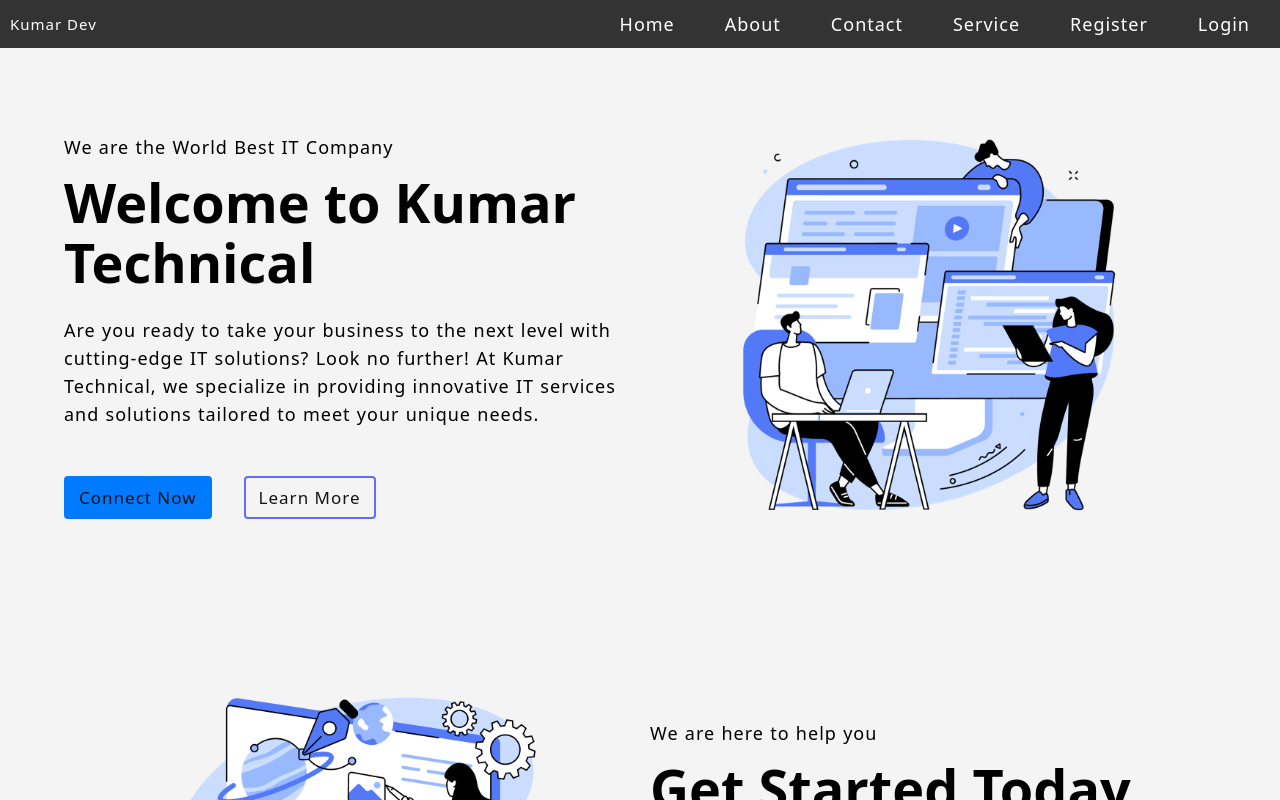
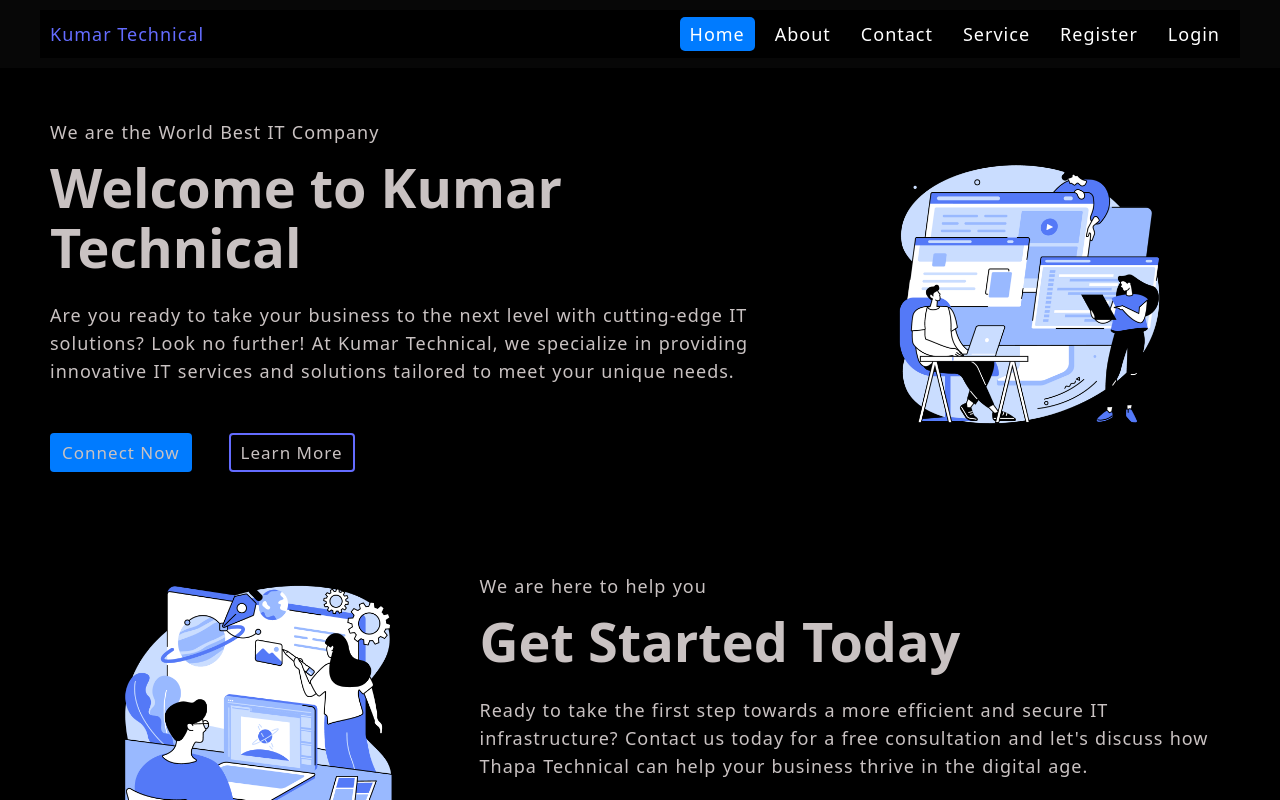
Before and after one commit to kumar-parajuli/Mern2023, a React (Create React App) app: page / in a window 1280 px wide. Shown: the top 800 px of the page. Built offline with nearby package versions, Linux system fonts and the light colour scheme; no server answers.

Commit message:
adminContact&AdminUser page added ,modify the styles

```diff
--- a/package.json
+++ b/package.json
@@ -9,6 +9,7 @@
     "@testing-library/user-event": "^13.2.1",
     "react": "^18.2.0",
     "react-dom": "^18.2.0",
+    "react-icons": "^5.0.1",
     "react-router-dom": "^6.20.0",
     "react-scripts": "5.0.1",
     "react-toastify": "^10.0.0",
--- a/src/App.js
+++ b/src/App.js
@@ -9,6 +9,9 @@
 import Navebar from "./Components/Navebar";
 import Logout from "./pages/Logout";
 import { Error } from "./pages/Error";
+import AdminLayout from "./layouts/AdminLayout";
+import AdminUsers from "./pages/AdminUsers";
+import AdminContacts from "./pages/AdminContacts";
 
 function App() {
   return (
@@ -23,6 +26,10 @@
         <Route path="/register" element={<Register />} />
         <Route path="/logout" element={<Logout />} />
         <Route path="*" element={<Error />} />
+        <Route path="admin" element={<AdminLayout />}>
+          <Route path="users" element={<AdminUsers />} />
+          <Route path="contacts" element={<AdminContacts />} />
+        </Route>
       </Routes>
     </BrowserRouter>
   );
--- /dev/null
+++ b/src/Components/Navebar.css
@@ -0,0 +1,41 @@
+/* styles.css */
+
+.container {
+  display: flex;
+  justify-content: space-between;
+  align-items: center;
+  padding: 1rem;
+  background: black;
+  color: #c9c2c2;
+}
+
+.logo-brand {
+  margin-right: 2rem;
+  font-size: 1.5rem;
+}
+
+nav ul {
+  list-style: none;
+  display: flex;
+  gap: 1rem;
+}
+
+nav ul li {
+  margin: 0;
+}
+
+nav ul li a {
+  text-decoration: none;
+  color: #fff;
+  padding: 0.5rem 1rem;
+  border-radius: 5px;
+  transition: background 0.3s ease;
+}
+
+nav ul li a:hover {
+  background: #555;
+}
+
+nav ul li a.active {
+  background: #007bff;
+}
--- a/src/Components/Navebar.js
+++ b/src/Components/Navebar.js
@@ -1,103 +1,154 @@
 import React from "react";
 import { NavLink } from "react-router-dom";
 import { useAuth } from "../store/auth";
-
+import "./Navebar.css";
 const Navbar = () => {
   const { isLoggedIn } = useAuth();
 
-  const navStyle = {
-    display: "flex",
-    justifyContent: "space-between",
-    alignItems: "center",
-    padding: "1rem",
-    background: "#333",
+  // const navStyle = {
+  //   display: "flex",
+  //   justifyContent: "space-between",
+  //   alignItems: "center",
+  //   padding: "1rem",
+  //   background: "#333",
 
-    color: "#c9c2c2",
-  };
+  //   color: "#c9c2c2",
+  // };
 
-  const logoStyle = {
-    marginRight: "2rem",
-    fontSize: "1.5rem",
-    textDecoration: "none",
-    color: "#fff",
-  };
+  // const logoStyle = {
+  //   marginRight: "2rem",
+  //   fontSize: "1.5rem",
+  //   textDecoration: "none",
+  //   color: "#fff",
+  // };
 
-  const navLinkStyle = {
-    textDecoration: "none",
-    color: "#fff",
-    margin: "0 1rem",
-    padding: "0.5rem 1rem",
-    borderRadius: "5px",
-    transition: "background 0.3s ease",
-  };
+  // const navLinkStyle = {
+  //   textDecoration: "none",
+  //   color: "#fff",
+  //   margin: "0 1rem",
+  //   padding: "0.5rem 1rem",
+  //   borderRadius: "5px",
+  //   transition: "background 0.3s ease",
+  // };
 
   const activeStyle = {
     background: "#555",
   };
 
   return (
+    // <header>
+    //   <div style={navStyle}>
+    //     <div>
+    //       <NavLink to="/" style={logoStyle}>
+    //         Kumar Dev
+    //       </NavLink>
+    //     </div>
+    //     <nav style={{ display: "flex", justifyContent: "flex-end" }}>
+    //       <ul style={{ listStyle: "none", display: "flex", gap: "1rem" }}>
+    //         <li>
+    //           <NavLink to="/" style={navLinkStyle} activeStyle={activeStyle}>
+    //             Home
+    //           </NavLink>
+    //         </li>
+    //         <li>
+    //           <NavLink
+    //             to="/about"
+    //             style={navLinkStyle}
+    //             activeStyle={activeStyle}>
+    //             About
+    //           </NavLink>
+    //         </li>
+    //         <li>
+    //           <NavLink
+    //             to="/contact"
+    //             style={navLinkStyle}
+    //             activeStyle={activeStyle}>
+    //             Contact
+    //           </NavLink>
+    //         </li>
+    //         <li>
+    //           <NavLink
+    //             to="/service"
+    //             style={navLinkStyle}
+    //             activeStyle={activeStyle}>
+    //             Service
+    //           </NavLink>
+    //         </li>
+    //         {isLoggedIn ? (
+    //           <li>
+    //             <NavLink
+    //               to="/logout"
+    //               style={navLinkStyle}
+    //               activeStyle={activeStyle}>
+    //               Logout
+    //             </NavLink>
+    //           </li>
+    //         ) : (
+    //           <>
+    //             <li>
+    //               <NavLink
+    //                 to="/register"
+    //                 style={navLinkStyle}
+    //                 activeStyle={activeStyle}>
+    //                 Register
+    //               </NavLink>
+    //             </li>
+    //             <li>
+    //               <NavLink
+    //                 to="/login"
+    //                 style={navLinkStyle}
+    //                 activeStyle={activeStyle}>
+    //                 Login
+    //               </NavLink>
+    //             </li>
+    //           </>
+    //         )}
+    //       </ul>
+    //     </nav>
+    //   </div>
+    // </header>
     <header>
-      <div style={navStyle}>
-        <div>
-          <NavLink to="/" style={logoStyle}>
-            Kumar Dev
-          </NavLink>
+      <div className="container">
+        <div className="logo-brand">
+          <NavLink to="/">Kumar Technical</NavLink>
         </div>
-        <nav style={{ display: "flex", justifyContent: "flex-end" }}>
-          <ul style={{ listStyle: "none", display: "flex", gap: "1rem" }}>
+        <nav>
+          <ul>
             <li>
-              <NavLink to="/" style={navLinkStyle} activeStyle={activeStyle}>
+              <NavLink to="/" activeStyle={activeStyle}>
                 Home
               </NavLink>
             </li>
             <li>
-              <NavLink
-                to="/about"
-                style={navLinkStyle}
-                activeStyle={activeStyle}>
+              <NavLink to="/about" activeStyle={activeStyle}>
                 About
               </NavLink>
             </li>
             <li>
-              <NavLink
-                to="/contact"
-                style={navLinkStyle}
-                activeStyle={activeStyle}>
+              <NavLink to="/contact" activeStyle={activeStyle}>
                 Contact
               </NavLink>
             </li>
             <li>
-              <NavLink
-                to="/service"
-                style={navLinkStyle}
-                activeStyle={activeStyle}>
+              <NavLink to="/service" activeStyle={activeStyle}>
                 Service
               </NavLink>
             </li>
             {isLoggedIn ? (
               <li>
-                <NavLink
-                  to="/logout"
-                  style={navLinkStyle}
-                  activeStyle={activeStyle}>
+                <NavLink to="/logout" activeStyle={activeStyle}>
                   Logout
                 </NavLink>
               </li>
             ) : (
               <>
                 <li>
-                  <NavLink
-                    to="/register"
-                    style={navLinkStyle}
-                    activeStyle={activeStyle}>
+                  <NavLink to="/register" activeStyle={activeStyle}>
                     Register
                   </NavLink>
                 </li>
                 <li>
-                  <NavLink
-                    to="/login"
-                    style={navLinkStyle}
-                    activeStyle={activeStyle}>
+                  <NavLink to="/login" activeStyle={activeStyle}>
                     Login
                   </NavLink>
                 </li>
--- a/src/index.css
+++ b/src/index.css
@@ -26,8 +26,6 @@
   /* min-width: 32rem; */
   min-height: 100vh;
 }
-
-/*?  Help me reach 1 Million subs 👉 https://youtube.com/thapatechnical */
 
 h1 {
   font-size: 5.4rem;
@@ -114,6 +112,7 @@
 /***** Hero Section *****/
 
 .section-hero {
+  background-color: black;
   & .grid {
     align-items: center;
   }
@@ -247,7 +246,7 @@
 /* RegistrationForm.css */
 
 section {
-  background-color: #f4f4f4;
+  background-color: black;
   /* background-color: #c9c2c2; */
 
   padding: 40px 0;
@@ -255,7 +254,7 @@
 
 .main-heading {
   font-size: 2rem;
-  color: #333;
+  color: #c9c2c2;
   text-align: center;
 }
 
@@ -282,7 +281,7 @@
 
 .registration-form {
   /* background-color: #fff; */
-  background-color: #f4f4f4;
+  background-color: black;
 
   box-shadow: 0 0 10px rgba(0, 0, 0, 0.1);
   padding: 20px;
@@ -292,7 +291,7 @@
   display: block;
   margin-bottom: 8px;
   font-weight: bold;
-  color: #555;
+  color: #c9c2c2;
 }
 
 input {
@@ -305,7 +304,7 @@
 
 button {
   background-color: #007bff;
-  color: #151414;
+  color: #c9c2c2;
   padding: 10px 15px;
   border: none;
   border-radius: 4px;
@@ -314,11 +313,13 @@
 
 /* contact section */
 .section-contact {
+  background-color: black;
   & .contact-content {
     padding: 0;
 
     & h1 {
       margin-bottom: 3.2rem;
+      color: #c9c9c9;
     }
   }
   & .container {
@@ -341,6 +342,8 @@
       gap: 3.2rem;
     }
     & label {
+      color: #c9c9c9;
+
       display: block;
       margin-bottom: 1.2rem;
       text-transform: capitalize;
@@ -357,7 +360,7 @@
 
 .section-services {
   padding: 40px 0;
-  background-color: #f4f4f4;
+  background-color: black;
 }
 
 .container {
@@ -367,7 +370,7 @@
 
 .main-heading {
   font-size: 6rem;
-  color: #333;
+  color: #c9c9c9;
   text-align: center;
   margin-bottom: 20px;
 }
@@ -402,3 +405,108 @@
   display: grid;
   gap: 10px;
 }
+
+/* Admin user .css */
+
+.admin-section {
+  padding: 20px;
+  text-align: center;
+}
+
+.table-container {
+  max-width: 800px;
+  margin: 0 auto;
+}
+
+table {
+  width: 100%;
+  border-collapse: collapse;
+  margin-top: 20px;
+}
+
+th,
+td {
+  border: 1px solid #ddd;
+  padding: 10px;
+  text-align: left;
+}
+
+th {
+  background-color: #f2f2f2;
+}
+
+button {
+  padding: 8px 12px;
+  cursor: pointer;
+  margin-right: 5px;
+}
+
+.update-button {
+  background-color: #4caf50;
+  color: #fff;
+  border: none;
+}
+
+.delete-button {
+  background-color: #f44336;
+  color: #fff;
+  border: none;
+}
+/* AdminLayout.css (or your preferred file name) */
+
+body {
+  margin: 0;
+  font-family: "Arial", sans-serif;
+}
+
+header {
+  background-color: #070707;
+  color: #3807f8;
+  /* background-color: #333;
+  color: #fff; */
+  padding: 10px 0;
+}
+
+.container {
+  display: flex;
+  justify-content: space-between;
+  align-items: center;
+}
+
+.logo-brand {
+  font-size: 1.5rem;
+  font-weight: bold;
+}
+
+.side-menu {
+  background-color: #f4f4f4;
+}
+
+.side-menu ul {
+  list-style: none;
+  padding: 0;
+  margin: 0;
+}
+
+.side-menu ul li {
+  margin: 0;
+  margin-bottom: 10px;
+}
+
+.side-menu a {
+  text-decoration: none;
+  color: #333;
+  font-weight: bold;
+  padding: 10px;
+  border-radius: 5px;
+  transition: background-color 0.3s ease;
+}
+
+.side-menu a:hover {
+  background-color: #ddd;
+}
+
+.side-menu .active {
+  background-color: #ddd;
+  color: #333;
+}
--- /dev/null
+++ b/src/layouts/AdminLayout.js
@@ -0,0 +1,45 @@
+import React from "react";
+import { NavLink, Outlet } from "react-router-dom";
+
+const AdminLayout = () => {
+  return (
+    <>
+      <header>
+        <div className="container">
+          <div className="logo-brand">
+            <NavLink to="/">Kumar Dev</NavLink>
+          </div>
+        </div>
+      </header>
+      <nav className="side-menu">
+        <div className="container">
+          <ul>
+            <li>
+              <NavLink to="/admin/users" className="users">
+                Users
+              </NavLink>
+            </li>
+            <li>
+              <NavLink to="/admin/contacts" className="contacts">
+                Contacts
+              </NavLink>
+            </li>
+            <li>
+              <NavLink to="/admin/services" className="services">
+                Services
+              </NavLink>
+            </li>
+            <li>
+              <NavLink to="/" className="home">
+                Home
+              </NavLink>
+            </li>
+          </ul>
+        </div>
+      </nav>
+      <Outlet />
+    </>
+  );
+};
+
+export default AdminLayout;
--- /dev/null
+++ b/src/pages/AdminContacts.js
@@ -0,0 +1,9 @@
+import React from 'react'
+
+const AdminContacts = () => {
+  return (
+    <div>AdminContacts</div>
+  )
+}
+
+export default AdminContacts
--- /dev/null
+++ b/src/pages/AdminUsers.js
@@ -0,0 +1,62 @@
+import React, { useEffect, useState } from "react";
+import { useAuth } from "../store/auth";
+const AdminUsers = () => {
+  const [users, setUsers] = useState([]);
+  const { authorizationToken } = useAuth();
+  const getAllUsersData = async () => {
+    try {
+      const response = await fetch("http://localhost:5000/api/admin/users", {
+        methos: "GET",
+        headers: {
+          Authorization: authorizationToken,
+        },
+      });
+      const data = await response.json();
+
+      console.log(`users ${data}`);
+      setUsers(data);
+    } catch (error) {
+      console.log(error);
+    }
+  };
+
+  useEffect(() => {
+    getAllUsersData();
+  }, []);
+
+  return (
+    <section className="admin-section">
+      <h1>Admin User Panel</h1>
+      <div className="table-container">
+        <table>
+          <thead>
+            <tr>
+              <th>Name</th>
+              <th>Email</th>
+              <th>Phone</th>
+              <th>Update</th>
+              <th>Delete</th>
+            </tr>
+          </thead>
+          <tbody>
+            {users.map((curUser, index) => (
+              <tr key={index}>
+                <td>{curUser.username}</td>
+                <td>{curUser.email}</td>
+                <td>{curUser.phone}</td>
+                <td>
+                  <button className="update-button">Update</button>
+                </td>
+                <td>
+                  <button className="delete-button">Delete</button>
+                </td>
+              </tr>
+            ))}
+          </tbody>
+        </table>
+      </div>
+    </section>
+  );
+};
+
+export default AdminUsers;
--- a/src/pages/Contact.js
+++ b/src/pages/Contact.js
@@ -58,7 +58,7 @@
     <>
       <section className="section-contact">
         <div className="contact-content container">
-          <h1 className="main-heading">contact us</h1>
+          <h1 className="main-heading">Contact us</h1>
         </div>
         {/* contact page main  */}
         <div className="container grid grid-two-cols">
--- a/src/pages/Service.js
+++ b/src/pages/Service.js
@@ -3,7 +3,7 @@
 const Service = () => {
   const { services } = useAuth();
 
-  console.log(services);
+  // console.log(services);
   return (
     <section className="section-services">
       <div className="container">
```
Also changed, not shown: src/store/auth.js (+4 -3 lines), 1 other file (tests, documents, lock files or other folders).
